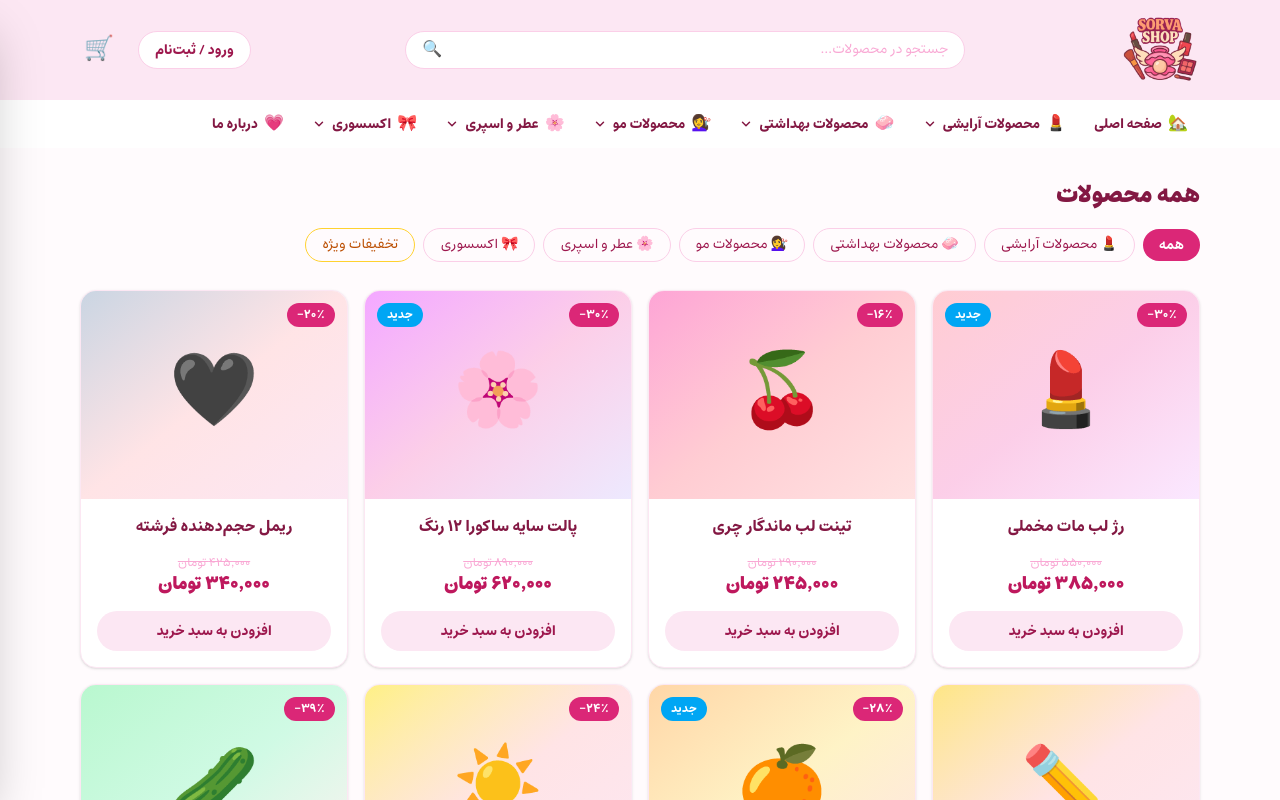
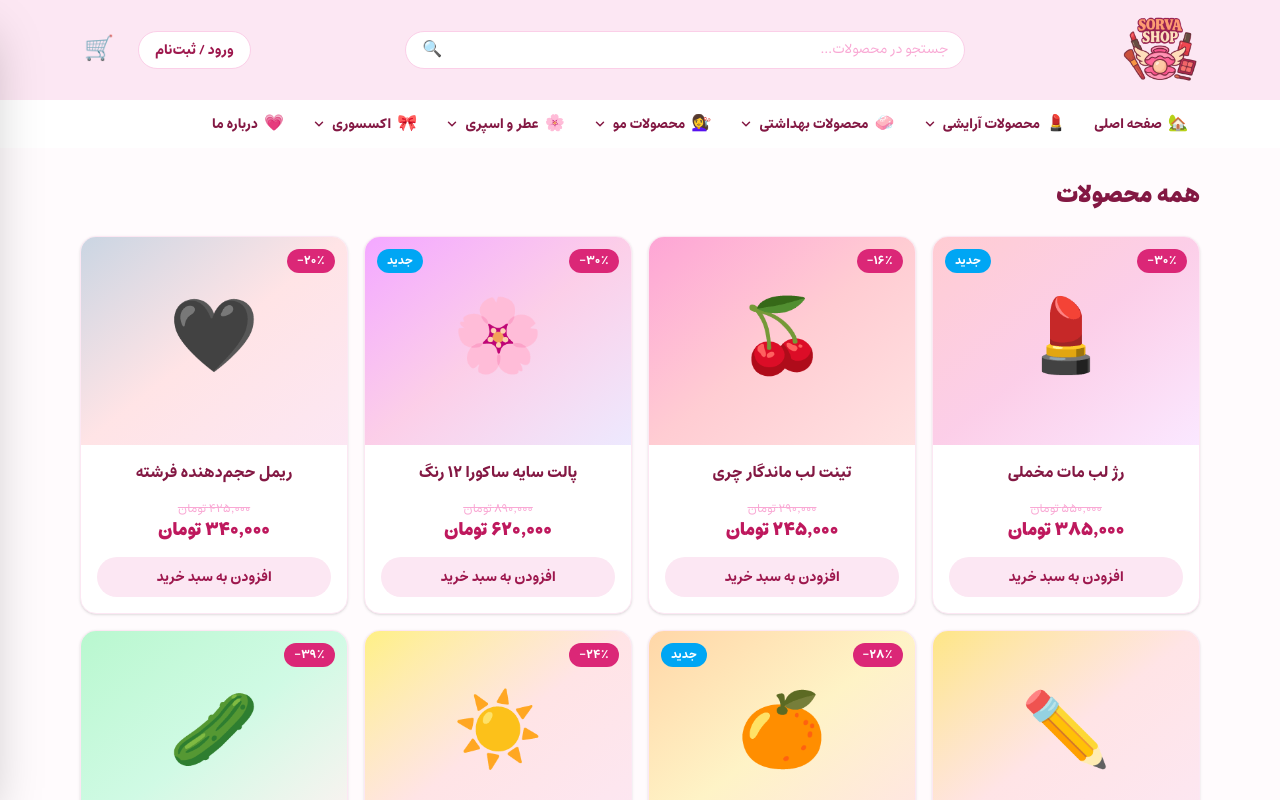
Before and after one commit to soroush-rahmani/sorva-shop, a Next.js app: page /products in a window 1280 px wide. Shown: the top 800 px of the page. Built offline with nearby package versions, Linux system fonts and the light colour scheme.

Commit message:
products page: remove category group chips, keep subcategory chips only

```diff
--- a/app/products/page.tsx
+++ b/app/products/page.tsx
@@ -4,7 +4,12 @@ import { Header } from "@/components/header";
 import { CartDrawer } from "@/components/cart-drawer";
 import { Footer } from "@/components/footer";
 import { ProductCard } from "@/components/product-card";
-import { CATEGORIES, CATEGORY_GROUPS, DEALS, groupOfCategory, productsByCategory } from "@/lib/products";
+import {
+  CATEGORIES,
+  CATEGORY_GROUPS,
+  DEALS,
+  productsByCategory,
+} from "@/lib/products";
 import { subLabel, subcategoriesFor } from "@/lib/nav";
 
 export const metadata: Metadata = {
@@ -32,7 +37,6 @@ export default async function ProductsPage({
   const subs = subcategoriesFor(cat);
   const catLabel = categoryLabel(cat);
   const currentSubLabel = subLabel(cat, sub);
-  const activeGroup = deals ? undefined : groupOfCategory(cat);
   const heading = deals
     ? "تخفیفات ویژه"
     : currentSubLabel
@@ -47,43 +51,6 @@ export default async function ProductsPage({
         <h1 className="text-xl font-black text-brand-900 md:text-2xl">
           {heading}
         </h1>
-
-        {/* فیلتر گروه‌های نوبار — سطح اول */}
-        <div className="scrollbar-none mt-4 flex items-center gap-2 overflow-x-auto pb-1 text-sm">
-          <Link
-            href="/products"
-            className={`shrink-0 whitespace-nowrap rounded-full px-4 py-1.5 font-bold ${
-              !cat && !deals
-                ? "bg-brand-600 text-white"
-                : "border border-brand-200 text-brand-800 hover:bg-brand-50"
-            }`}
-          >
-            همه
-          </Link>
-          {CATEGORY_GROUPS.map((g) => (
-            <Link
-              key={g.slug}
-              href={`/products?cat=${g.slug}`}
-              className={`shrink-0 whitespace-nowrap rounded-full px-4 py-1.5 ${
-                activeGroup?.slug === g.slug
-                  ? "bg-brand-600 font-bold text-white"
-                  : "border border-brand-200 text-brand-800 hover:bg-brand-50"
-              }`}
-            >
-              {g.emoji} {g.label}
-            </Link>
-          ))}
-          <Link
-            href="/products?deals=1"
-            className={`shrink-0 whitespace-nowrap rounded-full px-4 py-1.5 ${
-              deals
-                ? "bg-amber-500 font-bold text-white"
-                : "border border-amber-300 text-amber-700 hover:bg-amber-50"
-            }`}
-          >
-            تخفیفات ویژه
-          </Link>
-        </div>
 
         {/* فیلتر زیردسته‌ها — فقط وقتی دسته‌ای انتخاب شده باشه */}
         {subs.length > 0 && !deals && (
```
